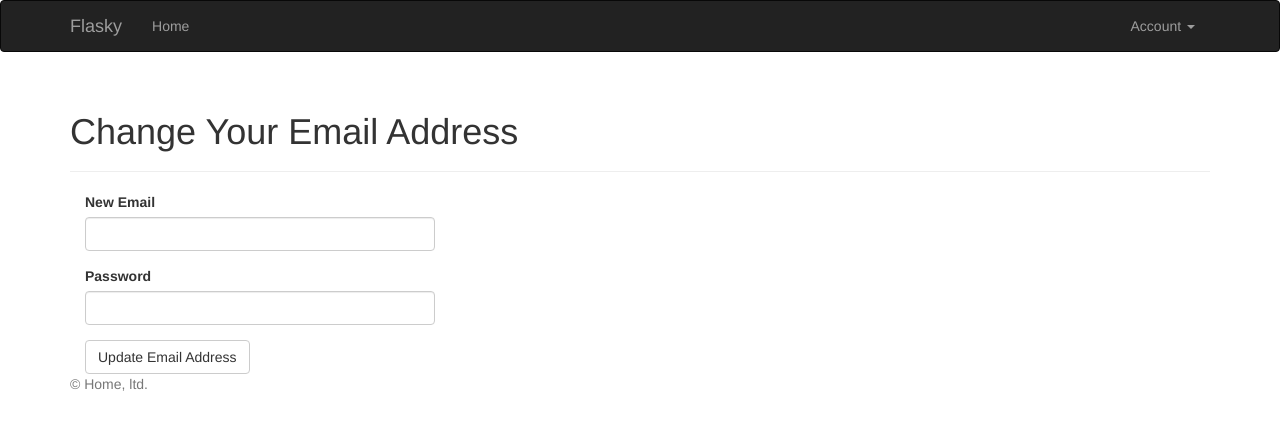
After one commit to Tur-4000/flasky, a Flask app: page /auth/change_email in a window 1280 px wide. The commit adds this page. Shown: the top 430 px of the page. Run offline with Flask 2, Linux system fonts and the light colour scheme; a user stored in the database is signed in; tables that the repository leaves empty hold one stand-in row (values such as "Sample post"); some libraries are stand-ins or nearby versions.

Commit message:
Email address changes

```diff
--- a/app/auth/forms.py
+++ b/app/auth/forms.py
@@ -43,9 +43,18 @@ class PasswordResetRequestForm(FlaskForm):
                                              Email()])
     submit = SubmitField('Reset Password')
 
-
 class PasswordResetForm(FlaskForm):
     password = PasswordField('New Password', validators=[
         DataRequired(), EqualTo('password2', message='Passwords must match')])
     password2 = PasswordField('Confirm password', validators=[DataRequired()])
     submit = SubmitField('Reset Password')
+
+class ChangeEmailForm(FlaskForm):
+    email = StringField('New Email', validators=[DataRequired(), Length(1, 64),
+                                                 Email()])
+    password = PasswordField('Password', validators=[DataRequired()])
+    submit = SubmitField('Update Email Address')
+
+    def validate_email(self, field):
+        if User.query.filter_by(email=field.data).first():
+            raise ValidationError('Email already registered.')
--- a/app/auth/views.py
+++ b/app/auth/views.py
@@ -4,7 +4,7 @@ from . import auth
 from .. import db
 from ..models import User
 from ..email import send_email
-from .forms import LoginForm, RegistrationForm, ChangePasswordForm, PasswordResetRequestForm, PasswordResetForm
+from .forms import LoginForm, RegistrationForm, ChangePasswordForm, PasswordResetRequestForm, PasswordResetForm, ChangeEmailForm
 
 
 @auth.before_app_request
@@ -125,3 +125,32 @@ def password_reset(token):
         else:
             return redirect(url_for('main.index'))
     return render_template('auth/reset_password.html', form=form)
+
+@auth.route('/change_email', methods=['GET', 'POST'])
+@login_required
+def change_email_request():
+    form = ChangeEmailForm()
+    if form.validate_on_submit():
+        if current_user.verify_password(form.password.data):
+            new_email = form.email.data
+            token = current_user.generate_email_change_token(new_email)
+            send_email(new_email, 'Confirm your email address',
+                       'auth/email/change_email',
+                       user=current_user, token=token)
+            flash('An email with instructions to confirm your new email '
+                  'address has been sent to you.')
+            return redirect(url_for('main.index'))
+        else:
+            flash('Invalid email or password.')
+    return render_template("auth/change_email.html", form=form)
+
+
+@auth.route('/change_email/<token>')
+@login_required
+def change_email(token):
+    if current_user.change_email(token):
+        db.session.commit()
+        flash('Your email address has been updated.')
+    else:
+        flash('Invalid request.')
+    return redirect(url_for('main.index'))
--- /dev/null
+++ b/app/templates/auth/change_email.html
@@ -0,0 +1,13 @@
+{% extends "base.html" %}
+{% import "bootstrap/wtf.html" as wtf %}
+
+{% block title %}Flasky - Change Email Address{% endblock %}
+
+{% block page_content %}
+<div class="page-header">
+    <h1>Change Your Email Address</h1>
+</div>
+<div class="col-md-4">
+    {{ wtf.quick_form(form) }}
+</div>
+{% endblock %}
--- a/app/templates/base.html
+++ b/app/templates/base.html
@@ -31,6 +31,7 @@
                         <a href="#" class="dropdown-toggle" data-toggle="dropdown">Account <b class="caret"></b></a>
                         <ul class="dropdown-menu">
                             <li><a href="{{ url_for('auth.change_password') }}">Change Password</a></li>
+                            <li><a href="{{ url_for('auth.change_email_request') }}">Change Email</a></li>
                             <li><a href="{{ url_for('auth.logout') }}">Log Out</a></li>
                         </ul>
                     </li>
```
Also changed, not shown: app/models.py (+23 -2 lines), app/templates/auth/email/change_email.html (added, +7 -0 lines), app/templates/auth/email/change_email.txt (added, +11 -0 lines), tests/test_user_model.py (+44 -0 lines).
